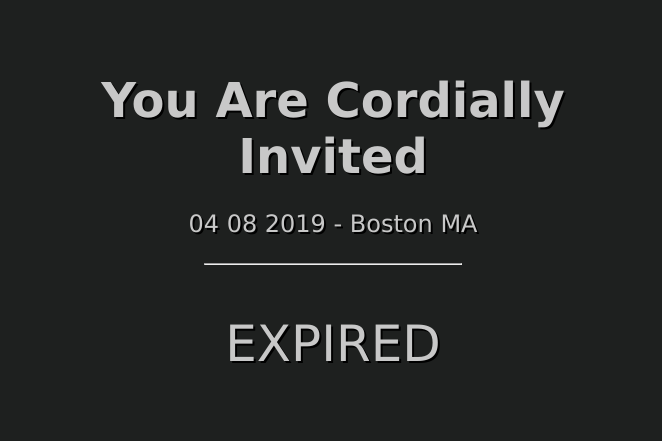
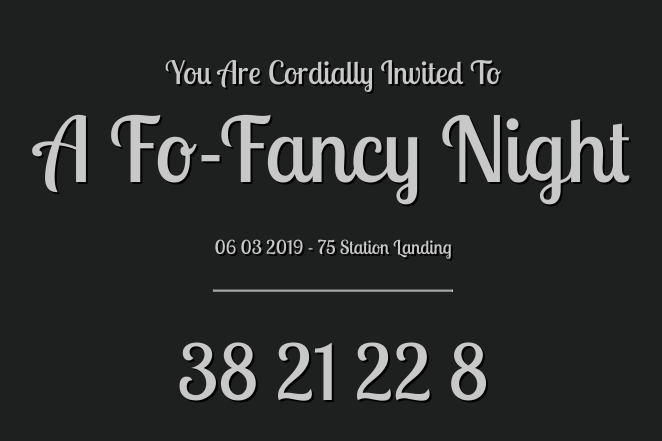
Before and after one commit to mphammer/invite, a plain HTML site: page index.html in a window 1280 px wide. Shown: the part 165-606 px from the top of the page, without its empty margins (307-969 px from the left). Drawn offline with Linux system fonts and the light colour scheme.

Commit message:
new fonts and text resizes to window

```diff
--- a/index.html
+++ b/index.html
@@ -1,5 +1,8 @@
 <!DOCTYPE html>
 <html>
+<head>
+  <link href="https://fonts.googleapis.com/css?family=Lobster+Two" rel="stylesheet">
+</head>
 <style>
 body, html {
   height: 100%;
@@ -13,7 +16,7 @@ body, html {
   background-size: cover;
   position: relative;
   color: rgb(206, 206, 206);
-  font-family: "Verdana";
+  font-family: 'Lobster Two', cursive;
   font-size: 25px;
 }
 
@@ -51,14 +54,14 @@ hr {
     <p></p>
   </div>
   <div class="middle">
-    <p>
-        <font size="8"><strong>You Are Cordially Invited</strong></font>
-    </p>
-    <p>
-        <font size="5">04 08 2019 - Boston MA</font>
-    </p>
+    <div style="font-size:2.5vw">You Are Cordially Invited To</div>
+    <div style="font-size:7vw">A Fo-Fancy Night</div>
+    <br>
+    <div style="font-size:1.5vw">06 03 2019   -   75 Station Landing</div>
+    <br>
     <hr>
-    <p id="demo" style="font-size:50px"></p>
+    <br>
+    <div id="demo" style="font-size:6vw"></div>
   </div>
   <div class="bottomleft">
     <p></p>
@@ -67,7 +70,7 @@ hr {
 
 <script>
 // Set the date we're counting down to
-var countDownDate = new Date("March 8, 2019 23:59:59").getTime();
+var countDownDate = new Date("June 3, 2019 23:59:59").getTime();
 
 // Update the count down every 1 second
 var countdownfunction = setInterval(function() {
@@ -85,8 +88,8 @@ var countdownfunction = setInterval(function() {
   var seconds = Math.floor((distance % (1000 * 60)) / 1000);
 
   // Output the result in an element with id="demo"
-  document.getElementById("demo").innerHTML = days + " " + hours + " "
-  + minutes + " " + seconds + " ";
+  document.getElementById("demo").innerHTML = days + "  " + hours + "  "
+  + minutes + "  " + seconds + "  ";
 
   // If the count down is over, write some text
   if (distance < 0) {
```
